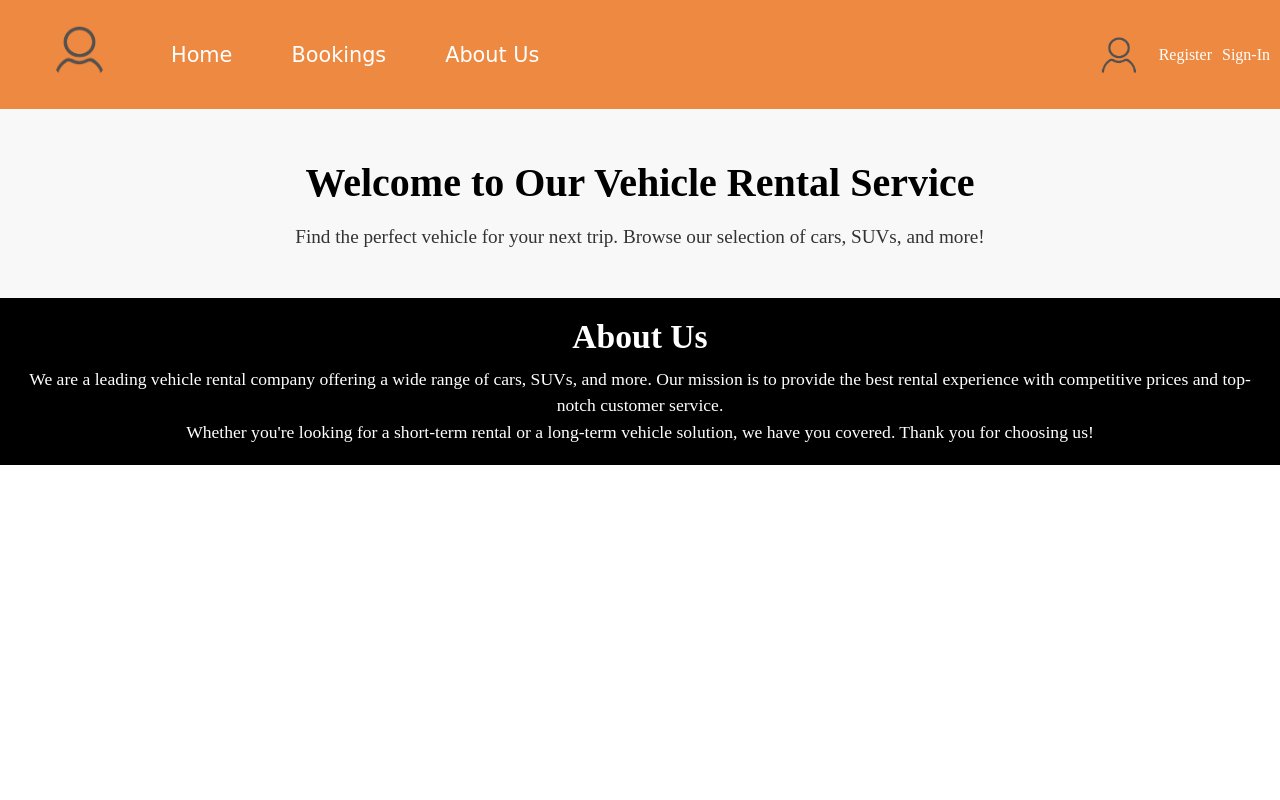
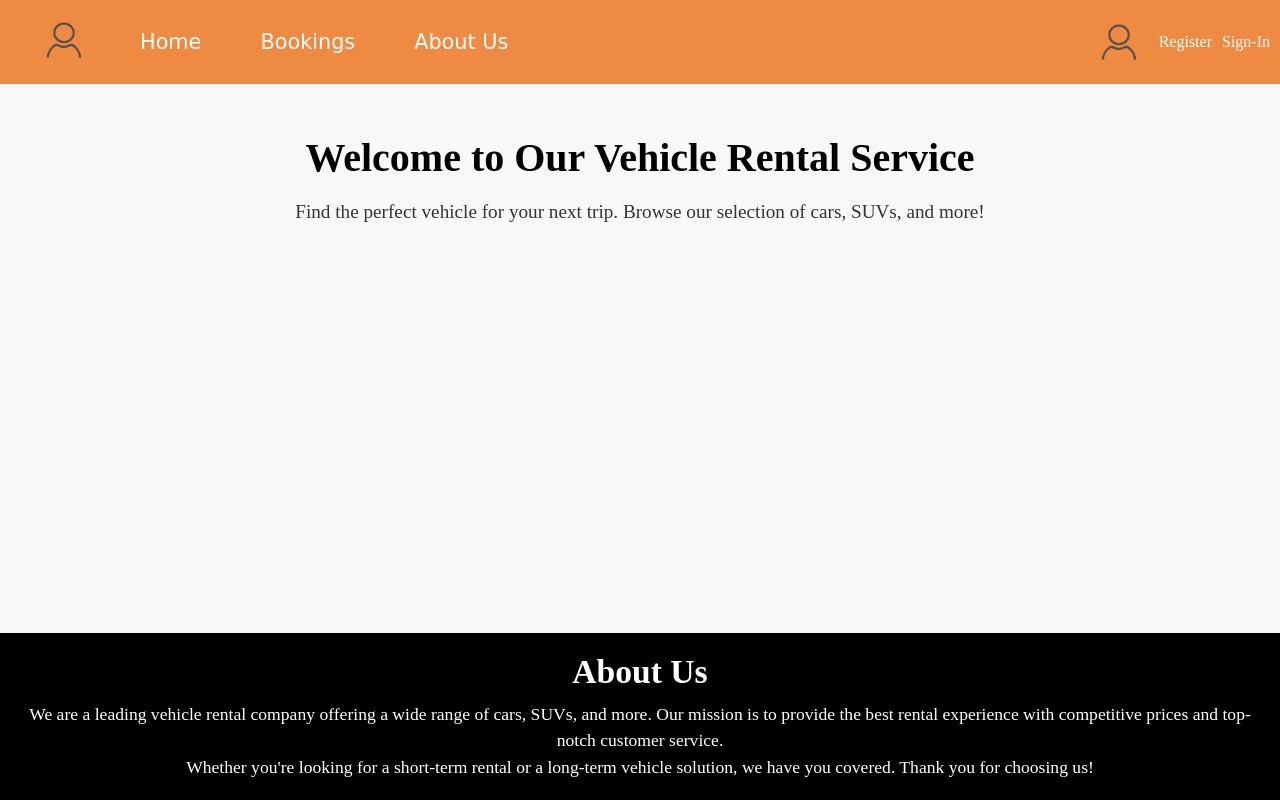
Before and after one commit to Vishesh1144/ALLFile, a PHP site: page /Home1.php in a window 1280 px wide. Run offline with PHP 8.4, Linux system fonts and the light colour scheme.

Commit message:
About US section

```diff
--- a/Home1.php
+++ b/Home1.php
@@ -12,8 +12,10 @@
             padding: 0;
         }
 
-        html {
-            scroll-behavior: smooth;
+        html, body {
+            height: 100%;
+            display: flex;
+            flex-direction: column;
         }
 
         /* CSS Variables */
@@ -32,27 +34,15 @@
             z-index: 1;
         }
 
-        #navbar::before {
-            content: "";
-            background-color: #ef8a42;
-            position: absolute;
-            top: 0px;
-            left: 0px;
-            height: 100%;
-            width: 100%;
-            z-index: -1;
-            opacity: 0.9;
-        }
-
         /* Navigation Bar: Logo and Image */
         #logo {
             margin: 10px 34px;
         }
 
         #logo img {
-            height: 59px;
-            margin: 3px 6px;
-            border-radius: 30px;
+            height: 40px; /* Set the height to a smaller size */
+            width: auto; /* Maintain aspect ratio */
+            margin: 0; /* Remove margin */
         }
 
         /* Navigation Bar: List Styling */
@@ -105,6 +95,7 @@
 
         /* Main Content Styling */
         .main-content {
+            flex: 1; /* This makes the main content take the remaining space */
             text-align: center;
             padding: 50px;
             background-color: #f8f8f8;
@@ -139,7 +130,6 @@
             font-size: 1.1rem;
             line-height: 1.5;
         }
-
     </style>
 </head>
 <body>
```
